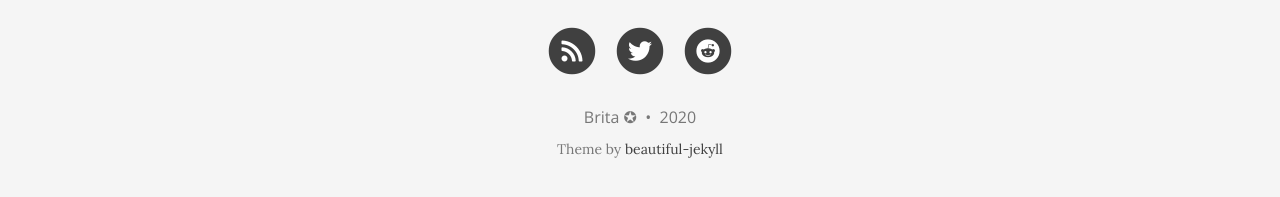
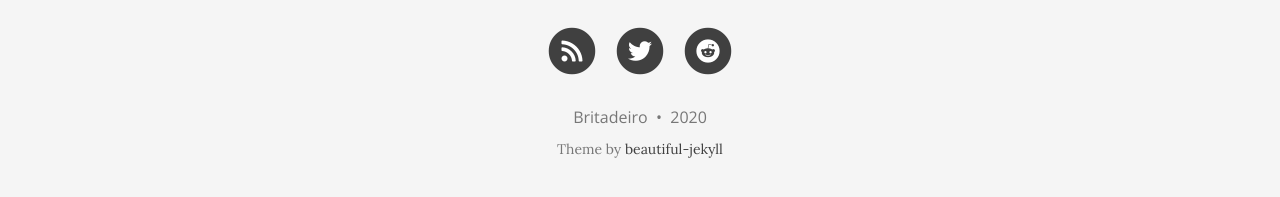
Before and after one commit to britadeiro/britadeiro.github.io, a Jekyll site: the page built from index.html, in a window 1280 px wide and 1192 px high. Shown: the part 982-1179 px from the top of the window. Built offline with Jekyll 4.4.1, drawn with Linux system fonts in a browser that asks for light colours; nearby versions of some CDN libraries; the list of posts is cut into pages by our own code.

Commit message:
Update _config.yml

```diff
--- a/_config.yml
+++ b/_config.yml
@@ -7,7 +7,7 @@ title: Brita ✪
 description: Website por Brita de Iro
 
 # Your name to show in the footer
-author: Brita ✪
+author: Britadeiro
 
 # --- List of links in the navigation bar --- #
 
```
